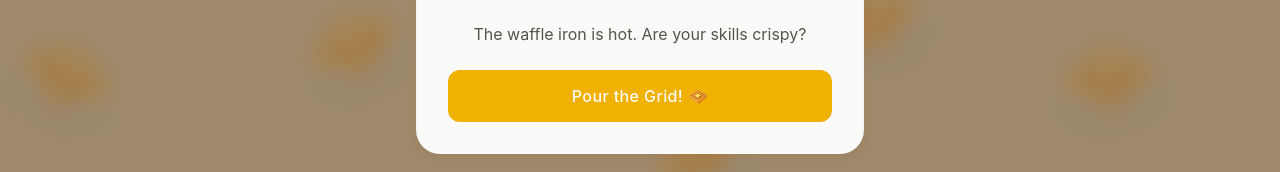
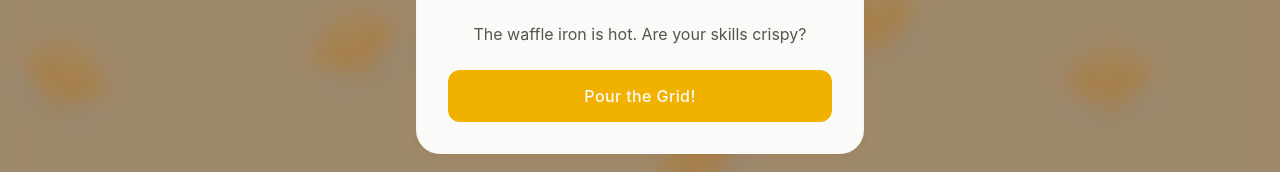
Before and after one commit to RieonaFernandes/Sudoku, a React app: page / in a window 1280 px wide. Shown: the part 465-637 px from the top of the page. Built offline with nearby package versions, Linux system fonts and the light colour scheme; the HTML template or start-up script is replaced by a standard one.

Commit message:
fix: code cleanup.

```diff
--- a/src/components/DifficultySelector.jsx
+++ b/src/components/DifficultySelector.jsx
@@ -5,7 +5,6 @@ const DifficultySelector = ({ difficulty, setDifficulty, className }) => {
     {
       id: "easy",
       label: "Easy",
-      // emoji: "🌸",
       colorClasses: {
         selected: "bg-yellow-500 text-stone-50 ring-2 ring-stone-200",
         unselected: "text-yellow-500 hover:bg-yellow-500/80",
@@ -14,7 +13,6 @@ const DifficultySelector = ({ difficulty, setDifficulty, className }) => {
     {
       id: "medium",
       label: "Medium",
-      // emoji: "🌾",
       colorClasses: {
         selected: "bg-yellow-500 text-stone-50 ring-2 ring-stone-200",
         unselected: "text-yellow-500 hover:bg-yellow-500/80",
@@ -23,7 +21,6 @@ const DifficultySelector = ({ difficulty, setDifficulty, className }) => {
     {
       id: "hard",
       label: "Hard",
-      // emoji: "🔥",
       colorClasses: {
         selected: "bg-yellow-500 text-stone-50 ring-2 ring-stone-200",
         unselected: "text-stone-500 hover:bg-yellow-500/80",
@@ -36,7 +33,6 @@ const DifficultySelector = ({ difficulty, setDifficulty, className }) => {
       {difficulties.map(({ id, label, emoji, colorClasses }) => (
         <div key={id} className="relative">
           <button
-            // key={id}
             onClick={() => setDifficulty(id)}
             className={`
               px-4 py-2.5 rounded-xl transition-all duration-300
@@ -52,7 +48,6 @@ const DifficultySelector = ({ difficulty, setDifficulty, className }) => {
               ${difficulty === id ? "shadow-sm" : "shadow-xs"}
             `}
           >
-            {/* <span className="text-lg mr-2 opacity-80">{emoji}</span> */}
             <span
               className={`font-medium ${
                 difficulty === id ? "text-stone-50" : "text-stone-700"
--- a/src/components/GameControls.jsx
+++ b/src/components/GameControls.jsx
@@ -2,7 +2,6 @@ import PropTypes from "prop-types";
 import { HiOutlineLightBulb } from "react-icons/hi";
 import { LuPencilLine, LuPencilOff } from "react-icons/lu";
 
-// const GameControls = ({ onNewGame, onCheckSolution }) => {
 const GameControls = ({
   onNewGame,
   onClue,
--- a/src/components/GameOverModal.jsx
+++ b/src/components/GameOverModal.jsx
@@ -1,5 +1,4 @@
 import PropTypes from "prop-types";
-import { GiWildfires } from "react-icons/gi";
 import gameOver from "../../public/gameOver.gif";
 
 const GameOverModal = ({ onRestart }) => {
@@ -7,9 +6,6 @@ const GameOverModal = ({ onRestart }) => {
     <div className="fixed inset-0 bg-stone-900/30 flex items-center justify-center p-4 z-50 backdrop-blur-sm">
       <div className="bg-stone-50 rounded-2xl p-8 max-w-md w-full shadow-waffle-active animate-pop-in">
         <div className="text-center">
-          {/* <div className="flex items-center justify-center text-4xl mb-4">
-            <GiWildfires className="text-orange-600" />
-          </div> */}
           <div className="py-4 flex flex-col items-center justify-center">
             <img
               src={gameOver}
--- a/src/components/StartModal.jsx
+++ b/src/components/StartModal.jsx
@@ -17,11 +17,6 @@ const StartModal = ({ onStart }) => {
               className="w-30 sm:w-32 md:w-34 lg:w-36 h-26 sm:h-28 md:h-30 lg:h-32"
             />
           </div>
-
-          {/* <h2 className="text-2xl font-semibold text-stone-800 mb-2">
-            Waffle Grid
-          </h2>
-          <p className="text-stone-500 text-sm mb-6">Number Puzzle Game</p> */}
 
           <div className="mb-8 space-y-4">
             <p className="text-stone-600 text-sm font-medium">
@@ -45,7 +40,7 @@ const StartModal = ({ onStart }) => {
                      focus:outline-none focus:ring-2 focus:ring-stone-500
                      font-medium tracking-wide"
           >
-            Pour the Grid! 🧇
+            Pour the Grid!
           </button>
         </div>
       </div>
--- a/src/components/SudokuBoard.jsx
+++ b/src/components/SudokuBoard.jsx
@@ -14,8 +14,6 @@ const SudokuBoard = ({
 
   return (
     <div className="relative max-w-lg w-full mx-auto p-2 sm:p-4 rounded-3xl">
-      {/* <div className="relative max-w-lg w-full mx-auto p-4 bg-amber-50 rounded-3xl shadow-waffle-active"> */}
-      {/* Grid Image Background */}
       <div className="relative aspect-square">
         <img
           src={grid}
@@ -59,7 +57,6 @@ const SudokuBoard = ({
         </div>
       </div>
     </div>
-    // </div>
   );
 };
 
--- a/src/components/SudokuGame.jsx
+++ b/src/components/SudokuGame.jsx
@@ -55,7 +55,6 @@ const SudokuGame = () => {
     setConflicts([]);
     setGameWon(false);
     setSecondsElapsed(0);
-    // setDifficulty(selectedDifficulty);
     setIsTimerRunning(true);
     setGameStarted(true);
     setCluesUsed(0);
@@ -272,10 +271,6 @@ const SudokuGame = () => {
               </div>
 
               {/* Game Controls */}
-              {/* <GameControls
-                onNewGame={() => setShowConfirmation(true)}
-                className="w-full"
-              /> */}
               <GameControls
                 onNewGame={() => setShowConfirmation(true)}
                 onClue={handleClue}
--- a/src/utils/sudokuGenerator.js
+++ b/src/utils/sudokuGenerator.js
@@ -109,8 +109,6 @@ export const generateNewPuzzle = (difficulty = "medium") => {
     row.map((cell, colIndex) => ({
       value: cell,
       isFixed: cell !== 0,
-      // row: rowIndex,
-      // col: colIndex,
       solution: solvedGrid[rowIndex][colIndex],
       notes: [],
     }))
```
Also changed, not shown: src/components/GameWonModal.jsx (+0 -48 lines).
